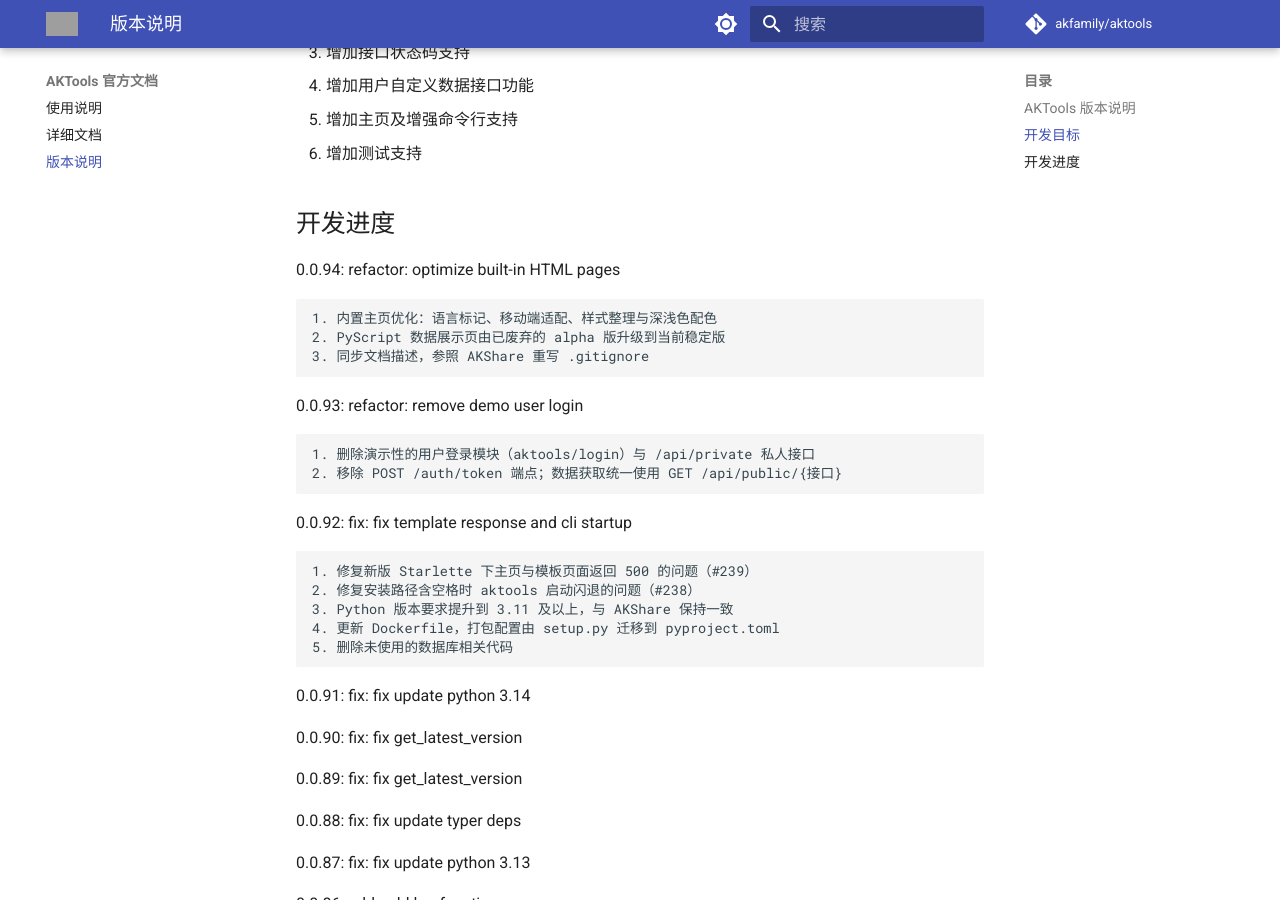
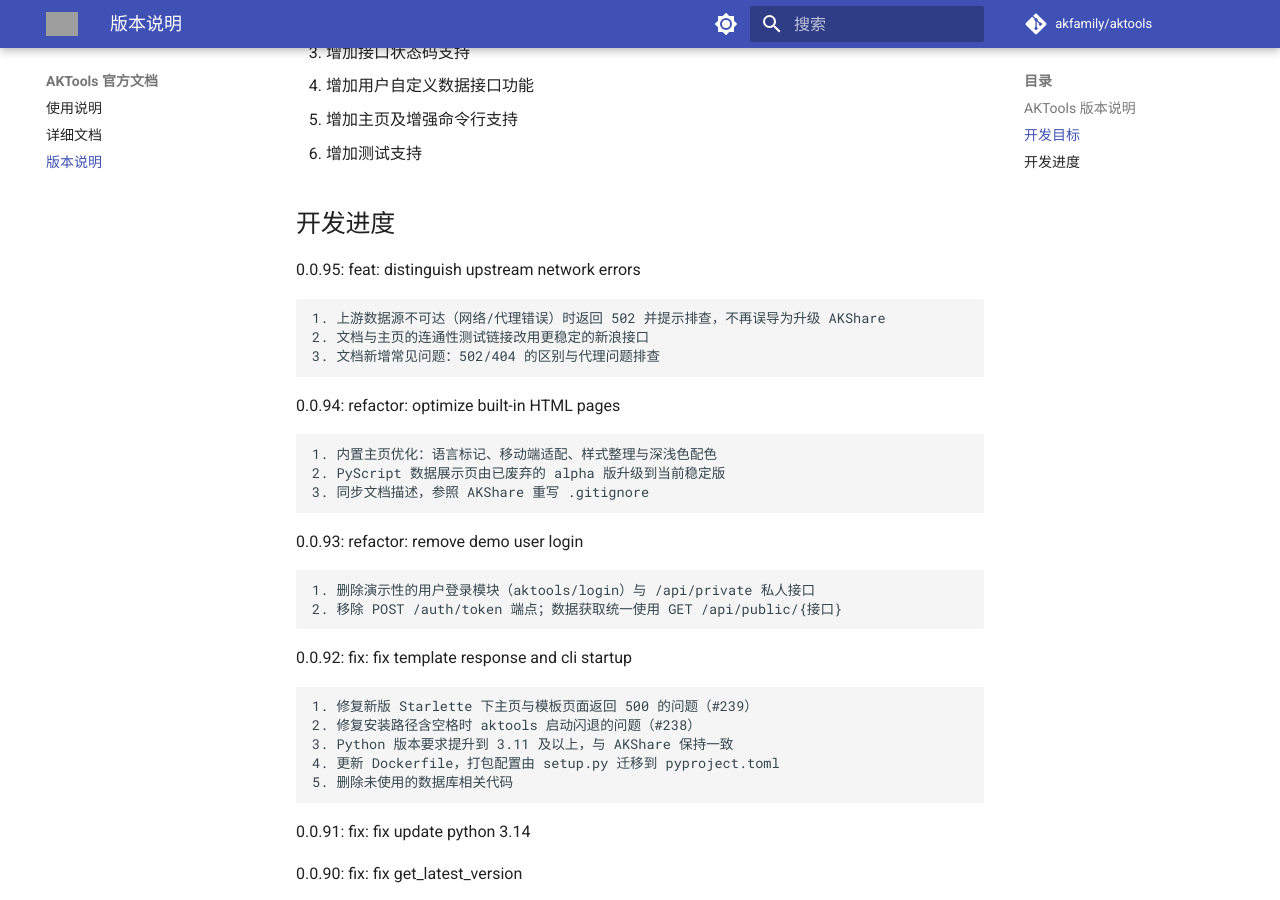
Before and after one commit to akfamily/aktools, an MkDocs documentation site: the page built from docs/aktools_version.md, in a window 1280 px wide and 900 px high, scrolled down 333 px. Built offline with MkDocs 1.6.1 and Material for MkDocs 9.7.7, drawn with Linux system fonts in a browser that asks for light colours; comment, search, counter and statistics services are not loaded; grey boxes are pictures that could not be loaded.

Commit message:
chore: 版本号更新为 0.0.95

```diff
--- a/aktools/_version.py
+++ b/aktools/_version.py
@@ -5,4 +5,4 @@
 单独成文件，供 pyproject.toml 与 scripts/check_release.py 按文件读取，无需导入整个包
 """
 
-__version__ = "0.0.94"
+__version__ = "0.0.95"
--- a/docs/aktools_version.md
+++ b/docs/aktools_version.md
@@ -10,6 +10,12 @@
 6. 增加测试支持
 
 ## 开发进度
+
+0.0.95: feat: distinguish upstream network errors
+
+    1. 上游数据源不可达（网络/代理错误）时返回 502 并提示排查，不再误导为升级 AKShare
+    2. 文档与主页的连通性测试链接改用更稳定的新浪接口
+    3. 文档新增常见问题：502/404 的区别与代理问题排查
 
 0.0.94: refactor: optimize built-in HTML pages
 
```
